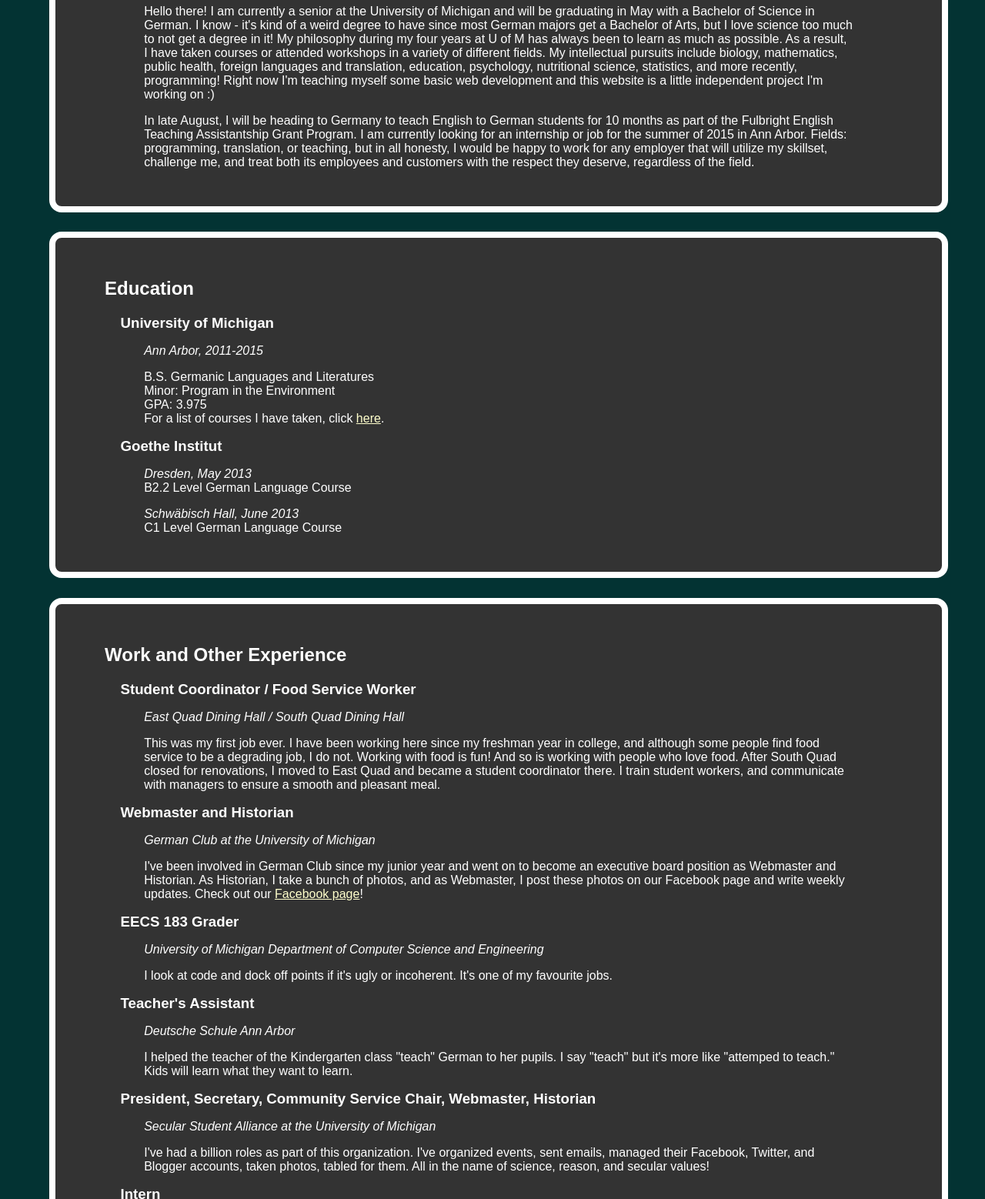
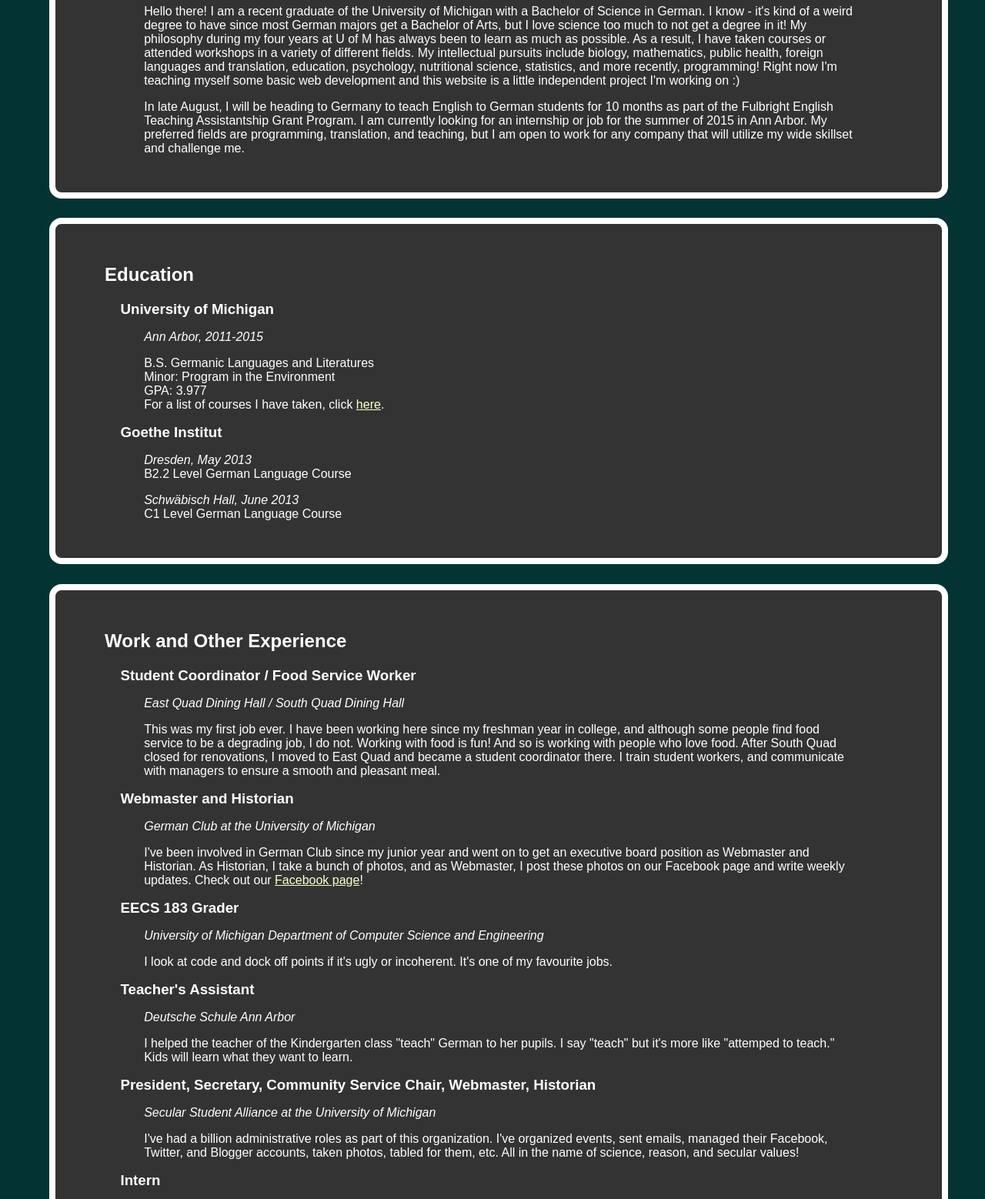
Before and after one commit to chowcy/personal-umich, a plain HTML site: page index.html in a window 1280 px wide. Shown: the part 860-2418 px from the top of the page at 77% size. Drawn offline with Linux system fonts and the light colour scheme.

Commit message:
updated info on the page

```diff
--- a/index.html
+++ b/index.html
@@ -25,8 +25,8 @@
 		<div class="box">
 			<h2><a class="anchor" name="About">About Me</a></h2>
 				<div class="text">
-					<p>	Hello there! I am currently a senior at the University of Michigan and
-						will be graduating in May with a Bachelor of Science in German. I know
+					<p>	Hello there! I am a recent graduate of the University of Michigan
+						with a Bachelor of Science in German. I know
 						- it's kind of a weird degree to have since most German majors get a
 						Bachelor of Arts, but I love science too much to not get a degree in it!
 						My philosophy during my four years at U of M has always been to learn as
@@ -40,10 +40,9 @@
 					<p>In late August, I will be heading to Germany to teach English to German
 						students for 10 months as part of the Fulbright English Teaching
 						Assistantship Grant Program. I am currently looking for an internship or
-						job for the summer of 2015 in Ann Arbor. Fields: programming, translation,
-						or teaching, but in all honesty, I would be happy to work for any employer
-						that will utilize my skillset, challenge me, and treat both its employees
-						and customers with the respect they deserve, regardless of the field.
+						job for the summer of 2015 in Ann Arbor. My preferred fields are programming,
+						translation, and teaching, but I am
+						open to work for any company that will utilize my wide skillset and challenge me.
 					</p>
 				</div>
 		</div>
@@ -56,7 +55,7 @@
 						<p>
 							B.S. Germanic Languages and Literatures</br>
 							Minor: Program in the Environment</br>
-							GPA: 3.975</br>
+							GPA: 3.977</br>
 							For a list of courses I have taken, click <a href="Coursework at UM.pdf" target="blank">here</a>.</br>
 						</p>
 					</div>
@@ -89,7 +88,7 @@
 					<div class="text">
 						<p><em>German Club at the University of Michigan</em></p>
 						<p>
-							I've been involved in German Club since my junior year and went on to become an executive
+							I've been involved in German Club since my junior year and went on to get an executive
 							board position as Webmaster and Historian. As Historian, I take a bunch of photos, and
 							as Webmaster, I post these photos on our Facebook page and write weekly updates. Check
 							out our <a href="https://www.facebook.com/germanclubumich" target="blank">Facebook page</a>!
@@ -116,9 +115,9 @@
 					<div class="text">
 						<p><em>Secular Student Alliance at the University of Michigan</em></p>
 						<p>
-							I've had a billion roles as part of this organization. I've organized events,
-							sent emails, managed their Facebook, Twitter, and Blogger accounts, taken
-							photos, tabled for them. All in the name of science, reason, and secular values!
+							I've had a billion administrative roles as part of this organization. I've organized
+							events, sent emails, managed their Facebook, Twitter, and Blogger accounts, taken
+							photos, tabled for them, etc. All in the name of science, reason, and secular values!
 						</p>
 					</div>
 				<h3>Intern</h3>
@@ -142,7 +141,7 @@
 							<li>More Chinese</li>
 							<li>Dutch</li>
 							<li>Ruby</li>
-							<li>Photoshop (planning to, anyway)</li>
+							<li>Photoshop</li>
 							<li>How to make French toast without getting it soggy or burning it (work in progress)</li>
 						</ul>
 					</p>
@@ -164,7 +163,7 @@
 				</div>
 		</div>
 	</div> <!--closes #notbanner-->
-		<p id="footer">Site created by Cathy Chow, updated 11 Apr 2015.</p>
+		<p id="footer">Site created by Cathy Chow, updated 5 May 2015.</p>
 
 
 </body>
```
